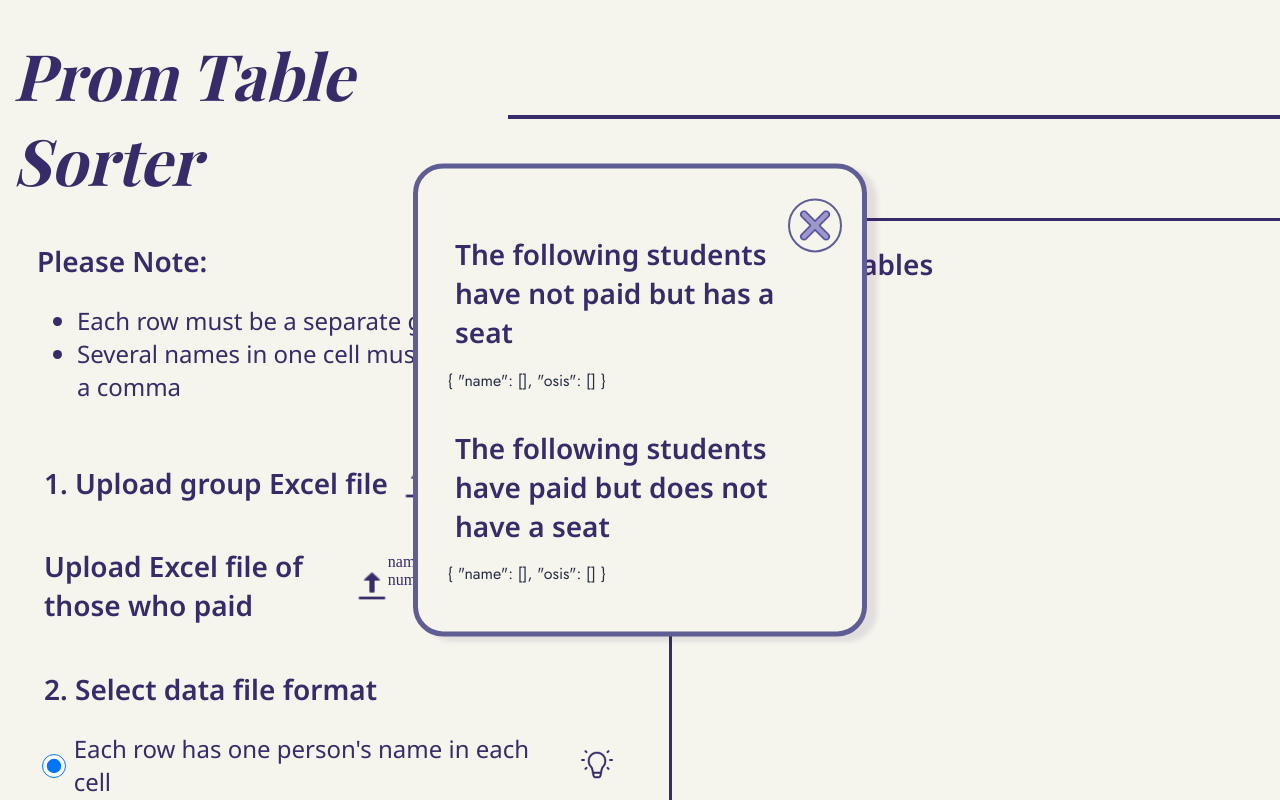
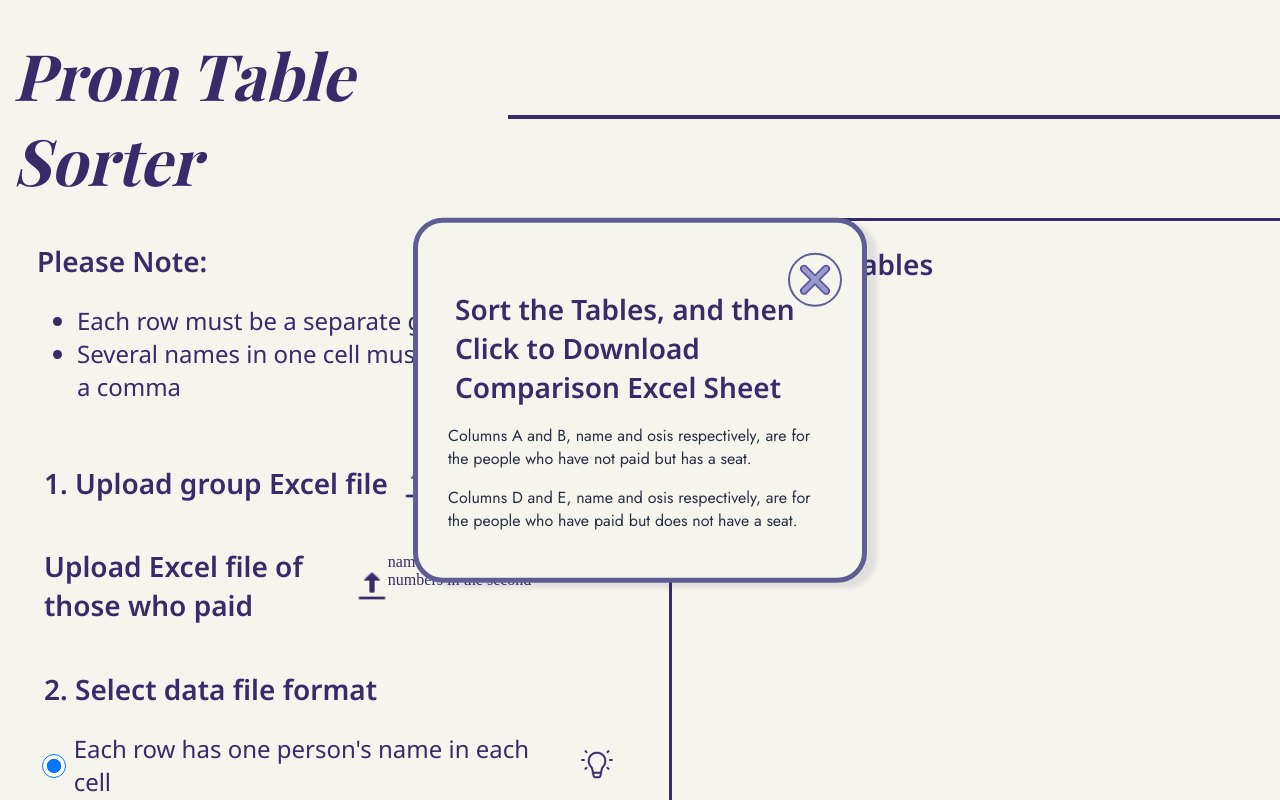
Before and after one commit to sitechtimes/prom-table-sorter, a Vue app in the folder vue/: page / in a window 1280 px wide. Both pictures are taken after a click on the button "Comparison". Shown: the top 800 px of the page. Built offline with nearby package versions, Linux system fonts and the light colour scheme; a web font is replaced by a local one.

Commit message:
asdhasjghjakghg

```diff
--- a/vue/src/App.vue
+++ b/vue/src/App.vue
@@ -268,38 +268,12 @@ async function executeSort() {
 async function exportComparisonsAsXLSX(){
   const exportWorkbook = new ExcelJS.Workbook()
   const sortedWorksheet = exportWorkbook.addWorksheet("comparison")
-  //const columnA = sortedWorksheet.getColumn('A')
-  // noPaid.name.forEach((person) => { //nopaid name
-  //   let cellIndex = 1
-  //   // for (let i=0; i<3; i++){
-  //   const cell = column.getCell(cellIndex++)
-  //   cell.value = person.name
-  //   // }
-  // } )
 
-  // if (noPaid.name.length > noSeat.name.length){
-  //   const bigger = noPaid.length
-  // } else { const bigger = noSeat.length} will i need this ? idk yet
+  noPaid.name.forEach((person , columnIndex) => {sortedWorksheet.getCell(`A${columnIndex + 2}`).value = person })
+  noPaid.osis.forEach((person , columnIndex) => {sortedWorksheet.getCell(`B${columnIndex + 2 }`).value = person  })
+  noSeat.name.forEach((person , columnIndex) => {sortedWorksheet.getCell(`D${columnIndex + 2}`).value = person })
+  noSeat.osis.forEach((person , columnIndex) => { sortedWorksheet.getCell(`E${columnIndex + 2}`).value = person })
 
-  // for(let i = 1; i < 20; i++){
-  //   sortedWorksheet.getCell(`A${i}`).value = noPaid.name.length <- !!
-  //   console.log(noPaid.name)
-  // }
-
-  noPaid.name.forEach((person , columnIndex) => {
-    sortedWorksheet.getCell(`A${columnIndex}`).value = person
-    console.log(person, columnIndex)
-  })
-
-  noPaid.osis.forEach((person , columnIndex) => {
-    sortedWorksheet.getCell(`B${columnIndex}`).value = person
-    console.log(person, columnIndex)
-  })
-
-
-
-
-  //console.log(noPaid)
 
   const buffer = await exportWorkbook.xlsx.writeBuffer()
   const fileType = 'application/vnd.openxmlformats-officedocument.spreadsheetml.sheet;charset=UTF-8'
@@ -589,11 +563,13 @@ async function exportResultsAsXLSX() {
         <button class="keyBtn" @click="showComparison = !showComparison">Comparison</button>
         <div v-if="showComparison" class="key">
           <div>
-          <h3>The following students have not paid but has a seat</h3>
-            <p class="compareResult">{{ noPaid}}</p>
-
-            <h3>The following students have paid but does not have a seat</h3>
-            <p class="compareResult">{{ noSeat}}</p>
+            <h3>Sort the Tables, and then Click to Download Comparison Excel Sheet</h3>
+            <div v-if="sortedTables != null">
+            <a v-if="downloadComparisonURL == null" disabled class="btn">Loading...</a>
+            <a v-else :href="downloadComparisonURL" class="downloadBtn btn">Download Comparison</a>
+          </div>
+            <p>Columns A and B, name and osis respectively, are for the people who have not paid but has a seat.</p>
+            <p>Columns D and E, name and osis respectively, are for the people who have paid but does not have a seat.</p>
           </div>
             <img
               @click="showComparison = !showComparison"
@@ -606,11 +582,6 @@ async function exportResultsAsXLSX() {
           <div v-if="sortedTables != null">
             <a v-if="downloadURL == null" disabled class="btn">Loading...</a>
             <a v-else :href="downloadURL" class="downloadBtn btn">Download Sorted Tables</a>
-          </div>
-
-          <div v-if="sortedTables != null">
-            <a v-if="downloadComparisonURL == null" disabled class="btn">Loading...</a>
-            <a v-else :href="downloadComparisonURL" class="downloadBtn btn">Download Comparison</a>
           </div>
         </div>
 
```
